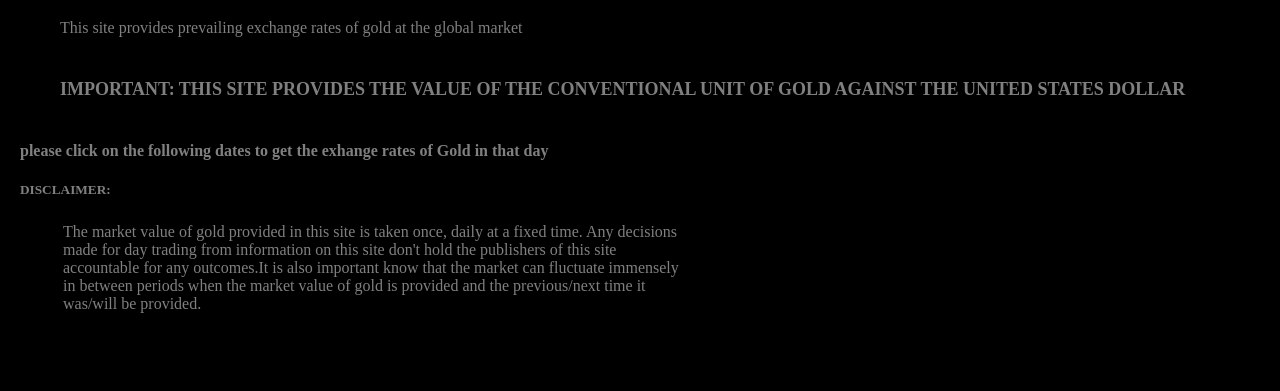
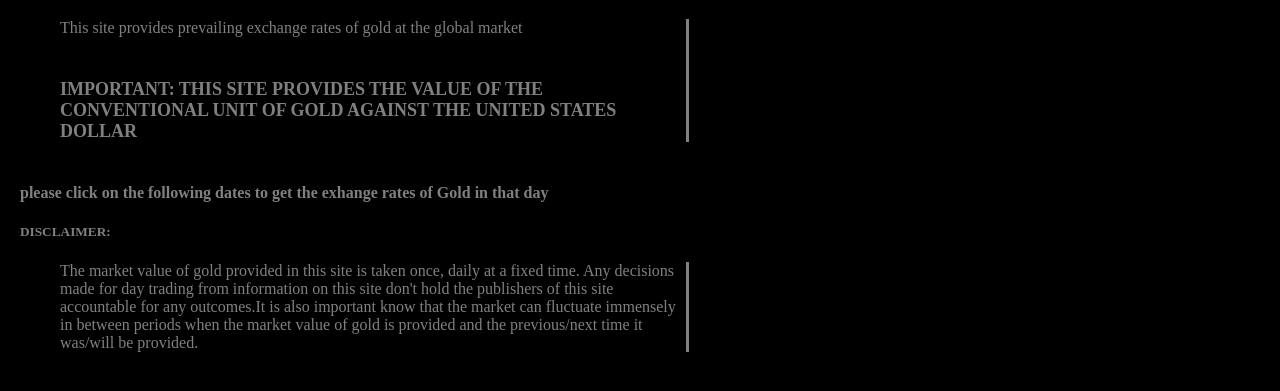
Before and after one commit to programann/Phase-1-project, a plain HTML site: page index.html in a window 1280 px wide. Shown: the part 61-452 px from the top of the page. Drawn offline with Linux system fonts and the light colour scheme.

Commit message:
phase-1 project

```diff
--- a/index.css
+++ b/index.css
@@ -6,10 +6,12 @@ body{
 
 .heading{
     margin-left: 40px;
+    border-right: solid;
+    width: 50%;
 }
 
 #disclaimer{
     margin-left: 40px;
-    border: solid black;
+    border-right: solid ;
     width: 50%;
 }
```
